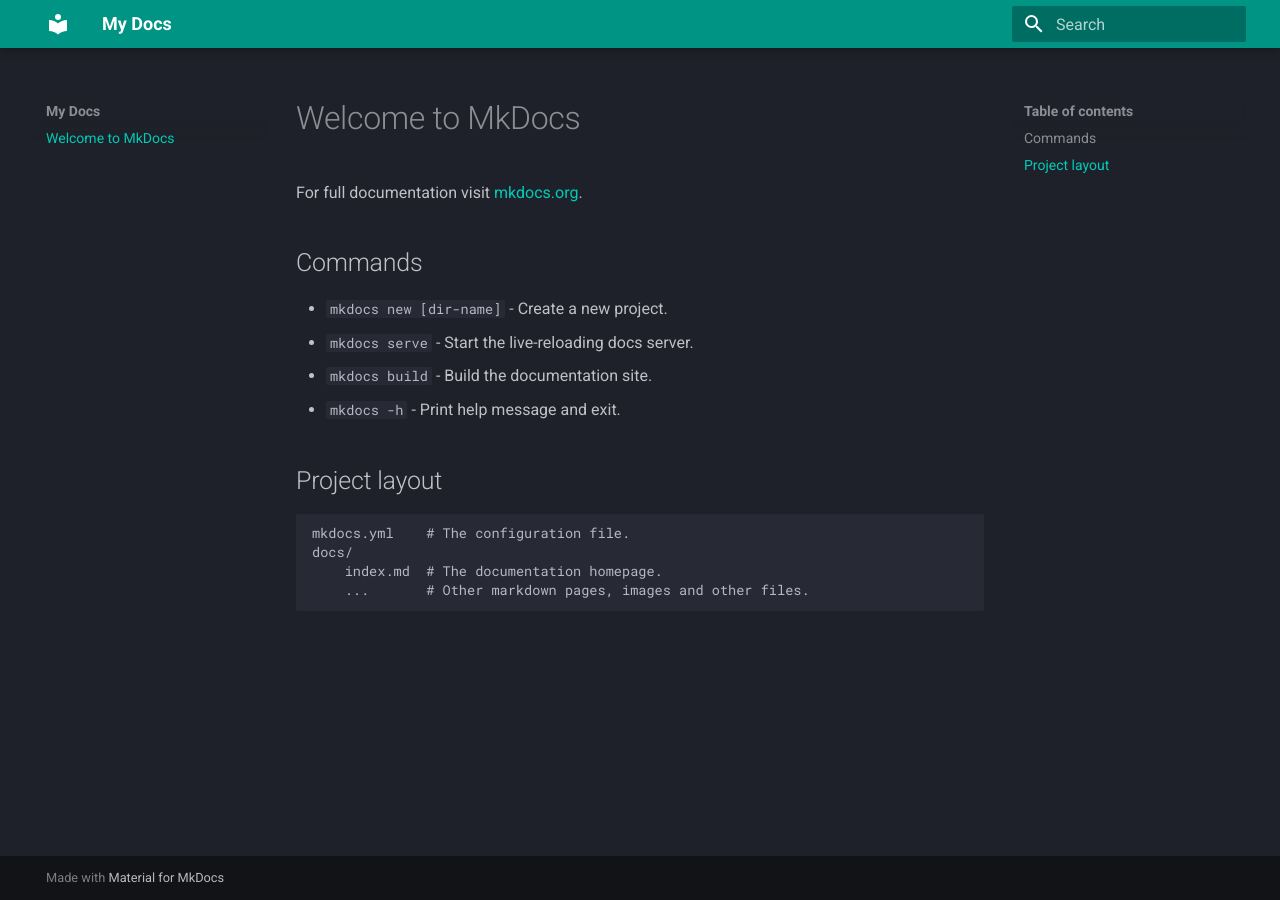
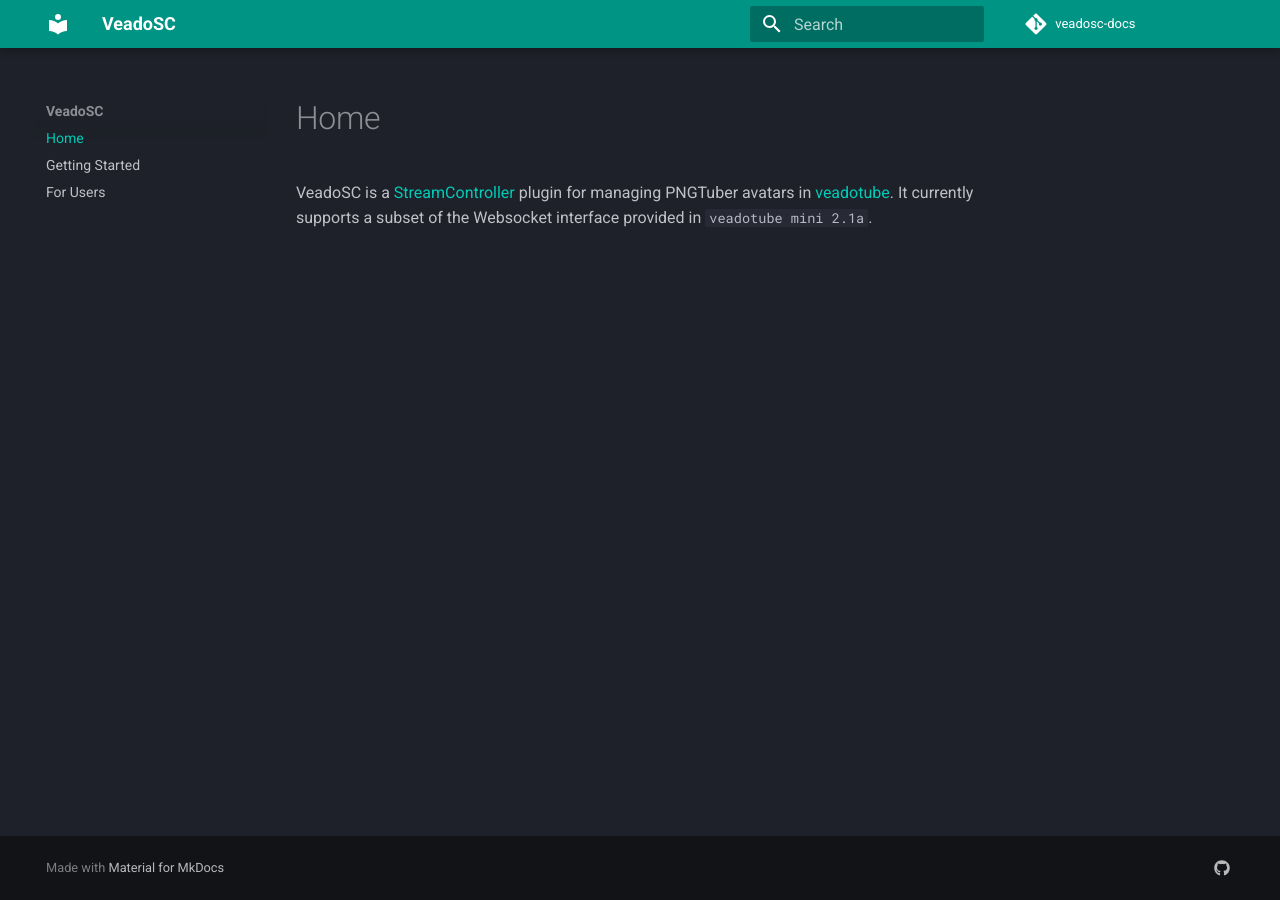
Before and after one commit to Kekemui/veadosc-docs, an MkDocs documentation site: the page built from docs/index.md, in a window 1280 px wide. Built offline with MkDocs 1.6.1 and Material for MkDocs 9.7.7, drawn with Linux system fonts in a browser that asks for light colours; comment, search, counter and statistics services are not loaded; the version menu is left out.

Commit message:
progress on getting started

```diff
--- a/docs/index.md
+++ b/docs/index.md
@@ -1,17 +1,3 @@
-# Welcome to MkDocs
+# Home
 
-For full documentation visit [mkdocs.org](https://www.mkdocs.org).
-
-## Commands
-
-* `mkdocs new [dir-name]` - Create a new project.
-* `mkdocs serve` - Start the live-reloading docs server.
-* `mkdocs build` - Build the documentation site.
-* `mkdocs -h` - Print help message and exit.
-
-## Project layout
-
-    mkdocs.yml    # The configuration file.
-    docs/
-        index.md  # The documentation homepage.
-        ...       # Other markdown pages, images and other files.
+VeadoSC is a [StreamController](https://streamcontroller.github.io/docs/latest/) plugin for managing PNGTuber avatars in [veadotube](https://veado.tube/). It currently supports a subset of the Websocket interface provided in `veadotube mini 2.1a`.
--- a/mkdocs.yml
+++ b/mkdocs.yml
@@ -1,4 +1,13 @@
-site_name: My Docs
+site_name: VeadoSC
+site_url: https://veadosc.kekemui.gg
+repo_url: https://github.com/Kekemui/veadosc-docs
+repo_name: veadosc-docs
+nav:
+  - Home: index.md
+  - Getting Started: getting_started.md
+  - For Users: for_users.md
+  # - For Developers:
+  #   - developers/vt-websockets.md
 theme:
   features:
     - search.highlight
@@ -13,6 +22,24 @@ plugins:
   - offline
 markdown_extensions:
   - def_list
+  - footnotes
+  - admonition
+  - attr_list
+  - md_in_html
+  - pymdownx.blocks.caption
+  - pymdownx.details
+  - pymdownx.superfences
   - pymdownx.tasklist:
       custom_checkbox: true
+  - pymdownx.emoji:
+      emoji_index: !!python/name:material.extensions.emoji.twemoji
+      emoji_generator: !!python/name:material.extensions.emoji.to_svg
+  - toc
 site_dir: build
+extra:
+  version:
+    provider: mike
+  social:
+    - icon: fontawesome/brands/github
+      name: VeadoSC
+      link: https://github.com/Kekemui
```
Also changed, not shown: docs/developers/vt-websockets.md (added, +3 -0 lines), docs/for_users.md (added, +33 -0 lines), docs/getting_started.md (added, +76 -0 lines), docs/img/getting_started/configure_veado.png (added), docs/img/getting_started/smart_config_file_dialog.png (added), docs/img/getting_started/smart_config_panel.png (added), docs/img/icons-colors/disconnected.png (added), docs/img/icons-colors/inactive.png (added), docs/img/icons-colors/not-found.png (added), docs/img/icons-colors/selected.png (added), 2 other files.
